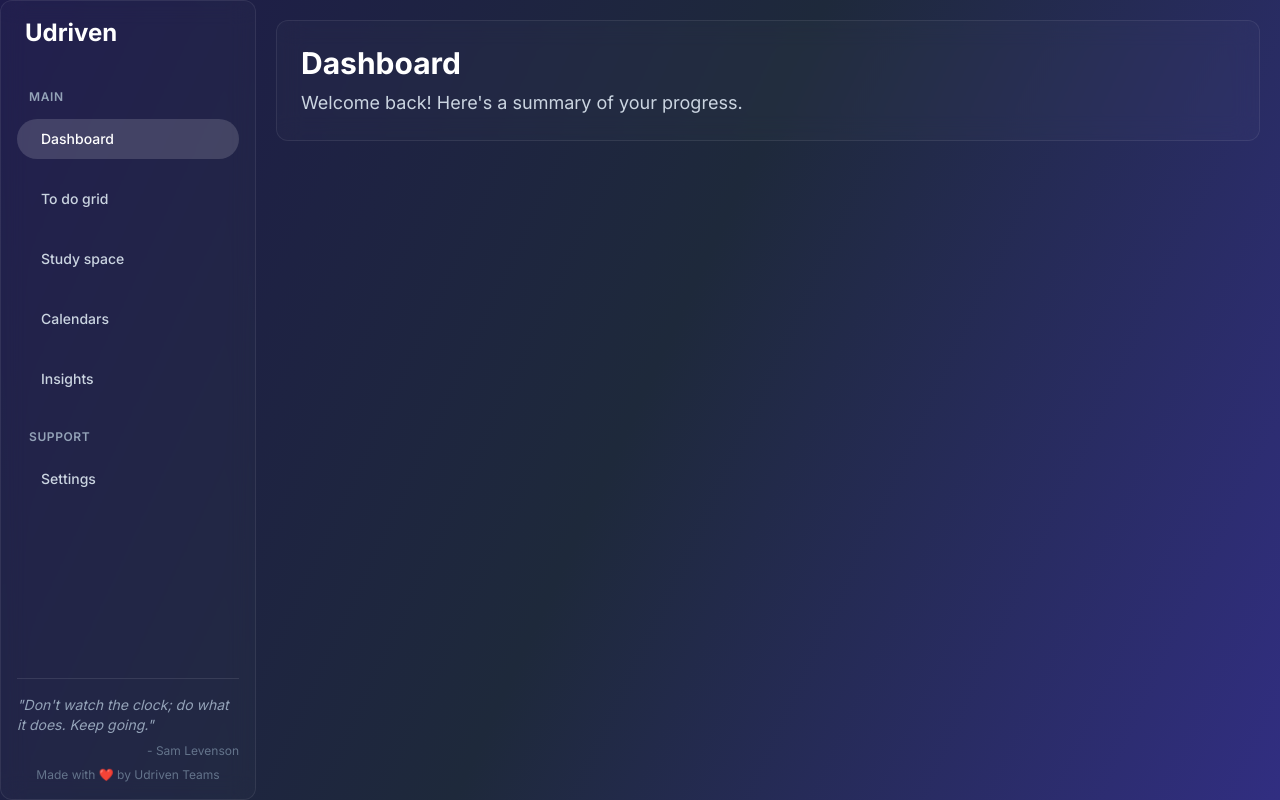
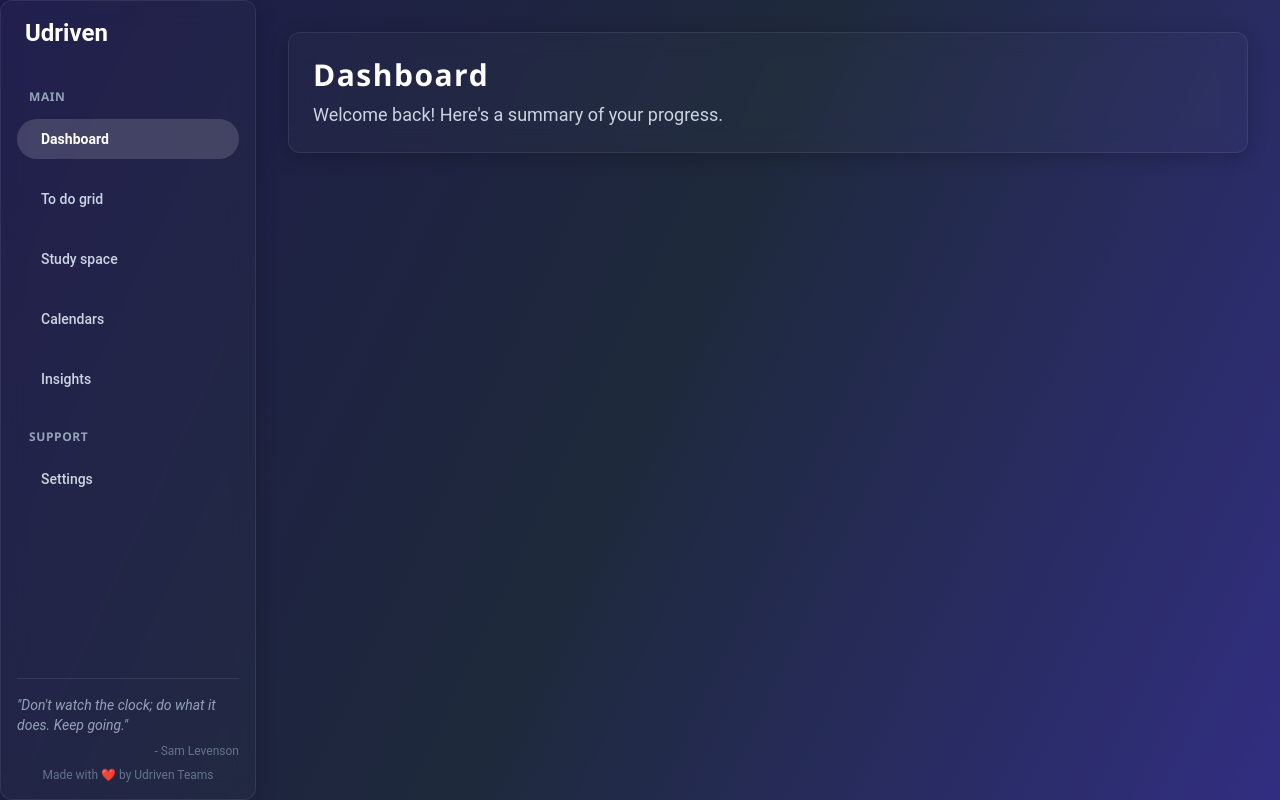
Before and after one commit to UDriven/Study_Space_Main_Page, a plain HTML site: page index.html in a window 1280 px wide. Drawn offline with nearby package versions, Linux system fonts and the light colour scheme.

Commit message:
initial commit

```diff
--- a/assets/css/styles.css
+++ b/assets/css/styles.css
@@ -1,4 +1,3 @@
-/* Base Styles */
 :root {
   --base-font-size: 16px;
   --scale: 1.25;
@@ -11,32 +10,50 @@
 }
 
 body {
-    font-family: 'Inter', sans-serif;
+  font-family: 'Roboto', 'Inter', 'Segoe UI', Tahoma, Geneva, Verdana, sans-serif;
   font-size: var(--base-font-size);
-    line-height: 1.6;
+  line-height: 1.65;
   background: linear-gradient(115deg, #1e1b4b, #1e293b, #312e81);
   color: #e2e8f0;
   margin: 0;
   padding: 0;
   min-height: 100vh;
+  -webkit-font-smoothing: antialiased;
+  -moz-osx-font-smoothing: grayscale;
 }
 
-/* Typography Scale */
-h1 { font-size: calc(var(--h1) * 1.2); }
-h2 { font-size: var(--h1); }
-h3 { font-size: var(--h2); }
-h4 { font-size: var(--h3); }
-h5 { font-size: var(--h4); }
-h6 { font-size: var(--h5); }
+h1 {
+  font-family: 'Montserrat', 'Segoe UI', Tahoma, Geneva, Verdana, sans-serif;
+  font-weight: 700;
+  font-size: calc(var(--h1) * 1.2);
+  margin-bottom: 0.8em;
+  letter-spacing: 0.05em;
+  color: #f0f4ff;
+}
 
-/* Increase base font size for better readability */
+h2 {
+  font-family: 'Montserrat', 'Segoe UI', Tahoma, Geneva, Verdana, sans-serif;
+  font-weight: 600;
+  font-size: var(--h1);
+  margin-bottom: 0.7em;
+  letter-spacing: 0.04em;
+}
+
+h3 {
+  font-family: 'Montserrat', 'Segoe UI', Tahoma, Geneva, Verdana, sans-serif;
+  font-weight: 500;
+  font-size: var(--h2);
+  margin-bottom: 0.5em;
+}
+
+/* Other heading styles */
+
 @media (min-width: 768px) {
   :root {
     --base-font-size: 18px;
   }
 }
 
-/* Glass Effect */
 .glass-effect {
   background: rgba(255, 255, 255, 0.02);
   -webkit-backdrop-filter: blur(12px);
@@ -45,9 +62,10 @@ h6 { font-size: var(--h5); }
   border-radius: 12px;
 }
 
-/* Navigation Links */
+/* Navigation links */
 .nav-link {
-    transition: transform 0.2s ease-in-out, background-color 0.2s;
+  font-family: 'Roboto', 'Segoe UI', Tahoma, Geneva, Verdana, sans-serif;
+  transition: transform 0.2s ease-in-out, background-color 0.2s ease-in-out;
   display: flex;
   align-items: center;
   padding: 12px 18px;
@@ -56,6 +74,7 @@ h6 { font-size: var(--h5); }
   text-decoration: none;
   color: #e2e8f0;
   font-size: 1.05rem;
+  font-weight: 400;
 }
 
 .nav-link:hover {
@@ -66,125 +85,20 @@ h6 { font-size: var(--h5); }
 .nav-link.active {
   background: rgba(255, 255, 255, 0.15);
   color: #ffffff;
-    font-weight: 500;
+  font-weight: 600;
+}
+.glass-effect {
+  background: rgba(255, 255, 255, 0.02);
+  -webkit-backdrop-filter: blur(12px);
+  backdrop-filter: blur(12px);
+  border: 1px solid rgba(255, 255, 255, 0.08);
+  border-radius: 12px;
+  padding: 1rem;
+  box-shadow: 0 4px 20px rgba(0, 0, 0, 0.2);
+  transition: box-shadow 0.4s ease, transform 0.4s ease;
 }
 
-/* Layout */
-.main-content-panel {
-    transition: opacity 0.3s ease-in-out;
-    padding: 20px;
+.glass-effect:hover {
+  box-shadow: 0 0 15px 4px rgba(101, 115, 255, 0.8), 0 0 30px 8px rgba(101, 115, 255, 0.6);
+  transform: scale(1.03);
 }
-
-#sidebar {
-    transition: all 0.3s ease-in-out;
-    overflow-y: auto;
-    height: 100vh;
-    position: sticky;
-    top: 0;
-}
-
-#main-content {
-    transition: all 0.3s ease-in-out;
-    flex-grow: 1;
-    padding: 20px;
-    margin-left: 0;
-}
-
-/* Responsive Design */
-@media (max-width: 768px) {
-    #sidebar {
-        position: fixed;
-        left: -280px;
-        z-index: 1000;
-        background: rgba(30, 27, 75, 0.95);
-    }
-
-    #sidebar.active {
-        left: 0;
-    }
-
-    #main-content {
-        margin-left: 0;
-    }
-}
-
-/* Animations */
-@keyframes bouncy {
-    0% {
-        transform: scale(0.95);
-        opacity: 0;
-    }
-    70% {
-        transform: scale(1.02);
-        opacity: 1;
-    }
-    100% {
-        transform: scale(1);
-        opacity: 1;
-    }
-}
-
-/* Utility Classes */
-.flex {
-    display: flex;
-}
-
-.flex-col {
-    flex-direction: column;
-}
-
-.items-center {
-    align-items: center;
-}
-
-.justify-center {
-    justify-content: center;
-}
-
-.min-h-screen {
-    min-height: 100vh;
-}
-
-.p-4 {
-    padding: 1rem;
-}
-
-.mt-4 {
-    margin-top: 1rem;
-}
-
-.text-center {
-    text-align: center;
-}
-
-/* Navigation Item Animations */
-.nav-item-animate {
-    opacity: 0;
-    transform: scale(0.9) translateY(10px);
-    transition: opacity 0.4s ease-out, transform 0.4s ease-out;
-}
-
-.nav-item-animate.visible {
-    opacity: 1;
-    transform: scale(1) translateY(0);
-}
-
-/* Sidebar Specific Styles */
-#sidebar {
-    transition: all 0.3s ease-in-out;
-}
-
-#sidebar .sidebar-text {
-    transition: opacity 0.3s ease-in-out;
-}
-
-/* Responsive Adjustments */
-@media (max-width: 768px) {
-    #sidebar {
-        transform: translateX(-100%);
-    }
-
-    #sidebar.active {
-        transform: translateX(0);
-    }
-}
--- a/index.html
+++ b/index.html
@@ -26,6 +26,10 @@
         <aside id="sidebar" class="glass-effect w-64 flex-shrink-0 h-screen flex flex-col p-4 fixed z-40">
             <div class="flex items-center justify-between text-2xl font-bold text-white mb-10 pl-2">
                 <span class="sidebar-text">Udriven</span>
+                <button id="theme-toggle-btn" aria-label="Toggle dark/light mode" class="text-white p-1 rounded hover:bg-white/10        transition-colors ml-4">
+                    <i class="gg-sun"></i>
+                </button>
+
                 <button id="sidebar-toggle-btn" class="p-1 rounded-full hover:bg-white/10 transition-colors">
                      <i class="gg-menu-right-alt"></i>
                 </button>
@@ -153,15 +157,13 @@
                 });
             });
 
-            // NEW: JS-driven animation script
             const animatedNavItems = document.querySelectorAll('.nav-item-animate');
             animatedNavItems.forEach((item, index) => {
                 setTimeout(() => {
                     item.classList.add('visible');
-                }, (index + 1) * 100); // 100ms stagger
+                }, (index + 1) * 100);
             });
         });
     </script>
-
 </body>
 </html>
```
Lines whose indentation alone changed are shown as unchanged.
